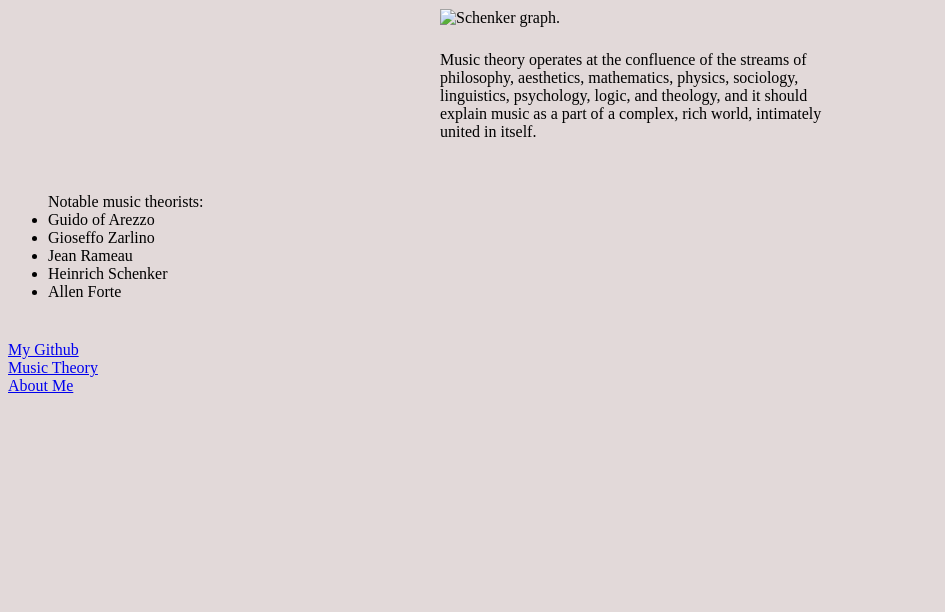
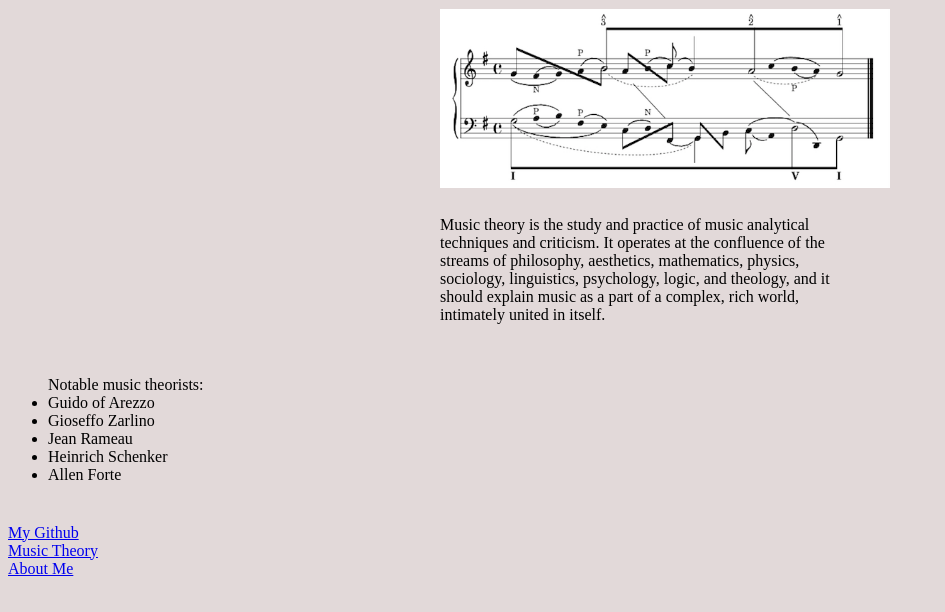
Before and after one commit to rjsivy/rj, a plain HTML site: page musictheory.html in a window 1280 px wide. Shown: the part 72-684 px from the top of the page, without its empty margins (0-945 px from the left). Drawn offline with Linux system fonts and the light colour scheme.

Commit message:
remove and replace Schenker graph

```diff
--- a/musictheory.html
+++ b/musictheory.html
@@ -12,11 +12,11 @@
       <h1>What is Music Theory?</h1>
     </div>
     <div class="selfphoto">
-      <img src="./Schenkergraph.jpeg" alt="Schenker graph." width="200">
+      <img src="./Schenkergraph.png" alt="Schenker graph." width="450">
     </div>
     <div>
       <p>
-        Music theory operates at the confluence of the streams of philosophy, aesthetics, mathematics, physics, sociology,
+        Music theory is the study and practice of music analytical techniques and criticism. It operates at the confluence of the streams of philosophy, aesthetics, mathematics, physics, sociology,
         linguistics, psychology, logic, and theology, and it should explain music as a
         part of a complex, rich world, intimately united in itself.
       </p>
```
Also changed, not shown: Schenkergraph.jpg (deleted), Schenkergraph.png (added).
